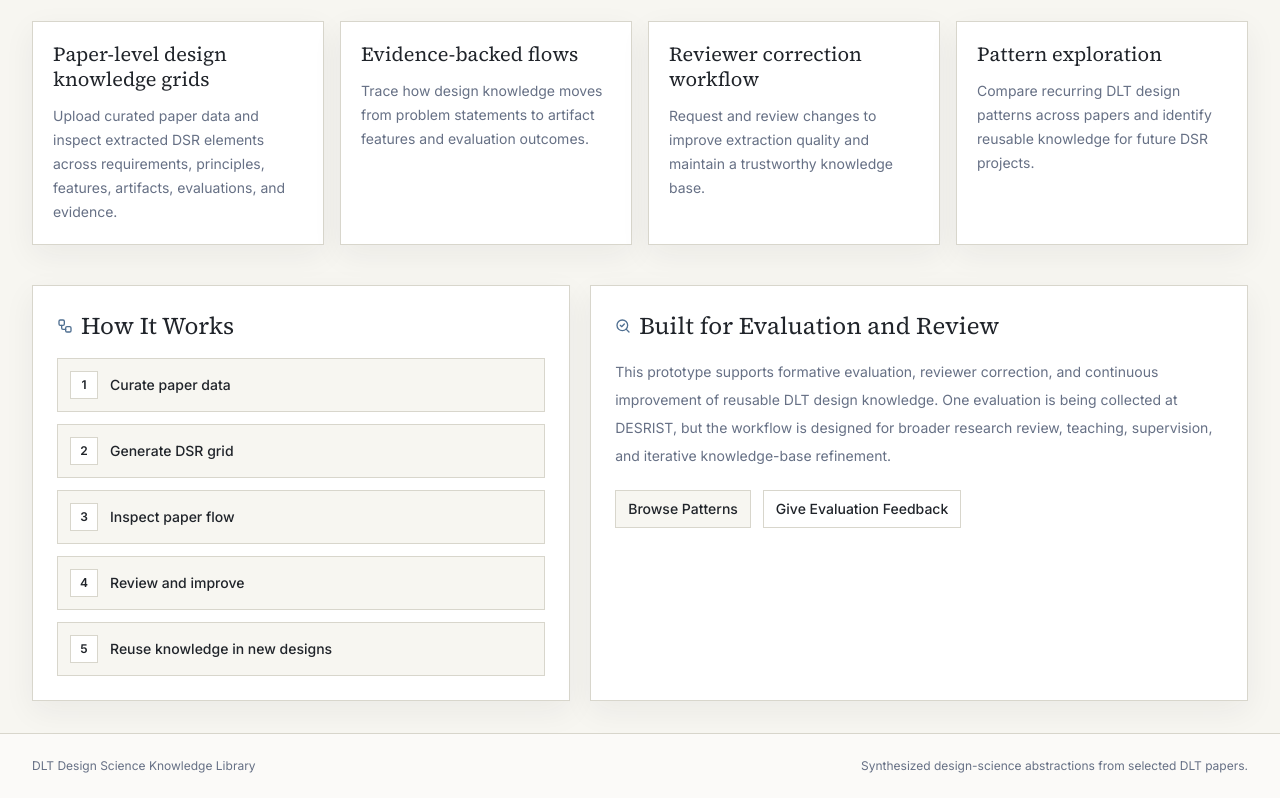
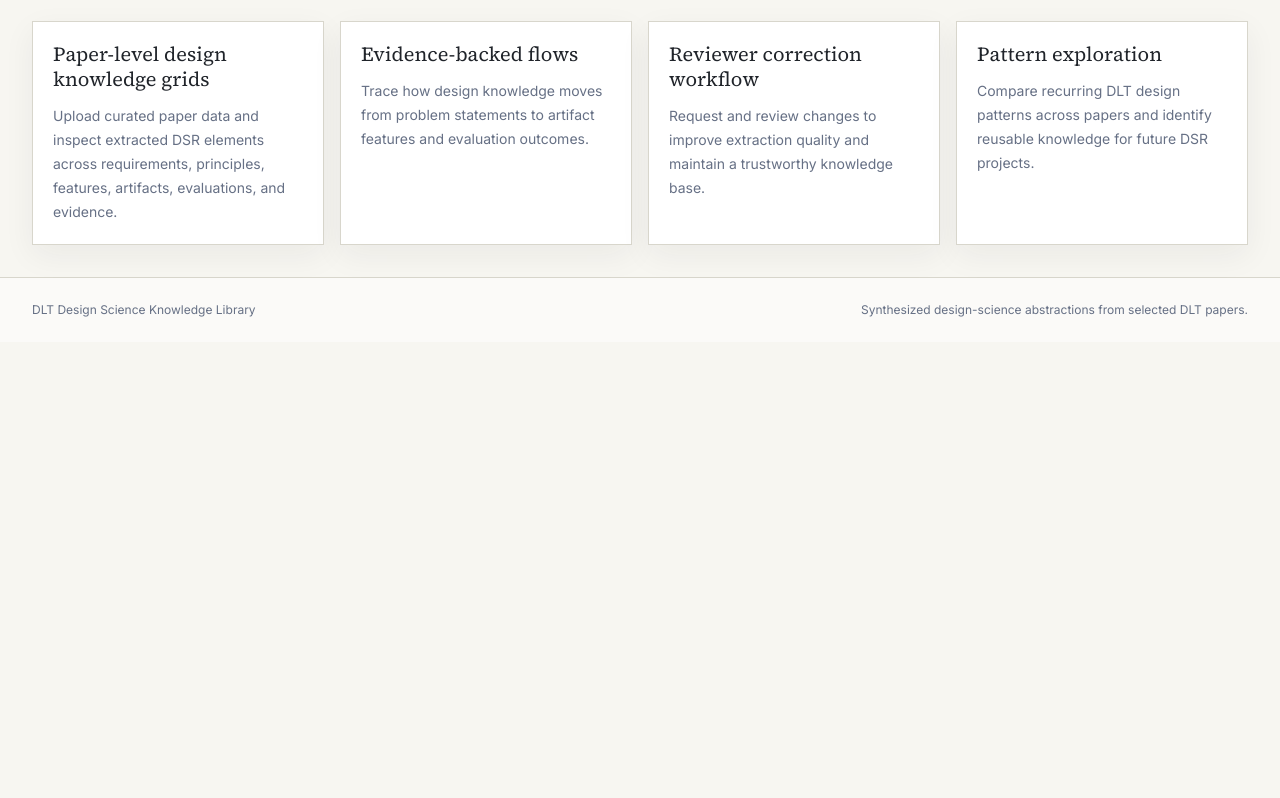
Before and after one commit to pradykst/dlt-dsr-library, a Next.js app: page / in a window 1280 px wide. Shown: the part 876-1674 px from the top of the page. After the commit the page ends 1218 px from the top, so only its background shows below. Built offline with nearby package versions, Linux system fonts and the light colour scheme.

Commit message:
Refine demo and workbench UI

```diff
--- a/app/page.tsx
+++ b/app/page.tsx
@@ -1,5 +1,5 @@
 import Link from "next/link";
-import { ArrowRight, Bot, GitBranch, Library, SearchCheck, Workflow } from "lucide-react";
+import { ArrowRight, Bot, GitBranch, Library } from "lucide-react";
 import { Badge } from "@/components/ui/Badge";
 import { Card } from "@/components/ui/Card";
 import { PageShell } from "@/components/layout/PageShell";
@@ -22,14 +22,6 @@ const features = [
     title: "Pattern exploration",
     description: "Compare recurring DLT design patterns across papers and identify reusable knowledge for future DSR projects."
   }
-];
-
-const steps = [
-  "Curate paper data",
-  "Generate DSR grid",
-  "Inspect paper flow",
-  "Review and improve",
-  "Reuse knowledge in new designs"
 ];
 
 export default function HomePage() {
@@ -101,41 +93,6 @@ export default function HomePage() {
           ))}
         </div>
       </section>
-
-      <section className="grid gap-5 lg:grid-cols-[0.9fr_1.1fr]">
-        <Card className="p-5 sm:p-6">
-          <div className="mb-4 flex items-center gap-2">
-            <Workflow className="h-4 w-4 text-blue" />
-            <h2 className="font-serif text-2xl text-ink">How It Works</h2>
-          </div>
-          <ol className="grid gap-3">
-            {steps.map((step, index) => (
-              <li key={step} className="flex gap-3 border border-line bg-paper p-3">
-                <span className="grid h-7 w-7 shrink-0 place-items-center border border-line bg-white text-xs font-semibold text-ink">{index + 1}</span>
-                <span className="text-sm font-medium leading-7 text-ink">{step}</span>
-              </li>
-            ))}
-          </ol>
-        </Card>
-
-        <Card className="p-5 sm:p-6">
-          <div className="mb-4 flex items-center gap-2">
-            <SearchCheck className="h-4 w-4 text-blue" />
-            <h2 className="font-serif text-2xl text-ink">Built for Evaluation and Review</h2>
-          </div>
-          <p className="text-sm leading-7 text-muted">
-            This prototype supports formative evaluation, reviewer correction, and continuous improvement of reusable DLT design knowledge. One evaluation is being collected at DESRIST, but the workflow is designed for broader research review, teaching, supervision, and iterative knowledge-base refinement.
-          </p>
-          <div className="mt-5 flex flex-col gap-3 sm:flex-row">
-            <Link href="/patterns" className="inline-flex justify-center border border-line bg-paper px-3 py-2 text-sm font-medium text-ink hover:border-blue">
-              Browse Patterns
-            </Link>
-            <Link href="/desrist-evaluation" className="inline-flex justify-center border border-line bg-white px-3 py-2 text-sm font-medium text-ink hover:border-blue">
-              Give Evaluation Feedback
-            </Link>
-          </div>
-        </Card>
-      </section>
     </PageShell>
   );
 }
--- a/components/chatbot-demo/ChatbotDemo.tsx
+++ b/components/chatbot-demo/ChatbotDemo.tsx
@@ -71,7 +71,7 @@ export function ChatbotDemo() {
   return (
     <div className="space-y-6">
       <section className="research-grid border border-line bg-white px-5 py-8 shadow-research sm:px-8 lg:px-10">
-        <div className="grid gap-8 lg:grid-cols-[minmax(0,1fr)_360px] lg:items-end">
+        <div>
           <div>
             <Badge>Upcoming feature preview</Badge>
             <h1 className="mt-5 max-w-4xl font-serif text-4xl leading-tight text-ink sm:text-5xl">
@@ -83,14 +83,9 @@ export function ChatbotDemo() {
             <p className="mt-4 max-w-3xl text-sm leading-7 text-muted sm:text-base">
               The assistant will retrieve reviewed design knowledge from paper-level grids and flows, ask clarifying questions, build a query-specific mini-flow, and return cited requirements, principles, features, and artifact directions.
             </p>
-            <p className="mt-3 max-w-3xl text-xs leading-5 text-muted">
+            <p className="mt-3 max-w-3xl border border-blue/20 bg-blue/10 px-3 py-2 text-xs font-semibold leading-5 text-blue shadow-[0_0_12px_rgba(79,111,145,0.28)]">
               This scripted demo uses preseeded example data to illustrate the planned workflow. The live chatbot is planned for launch after the conference.
             </p>
-          </div>
-
-          <div className="border border-line bg-paper/80 p-4">
-            <div className="text-xs font-semibold uppercase tracking-[0.12em] text-muted">Positioning</div>
-            <p className="mt-3 font-serif text-2xl leading-tight text-ink">From find knowledge to guide me using knowledge.</p>
           </div>
         </div>
       </section>
--- a/components/workbench/WorkbenchFlow.tsx
+++ b/components/workbench/WorkbenchFlow.tsx
@@ -192,7 +192,6 @@ export function WorkbenchFlow({ elements, relations, evidence, onSuggest }: {
     };
   });
   }, [hoveredEdgeId, renderedRelations, selectedEdgeId]);
-  const contextCount = aggregateNodes.length + visibleNodeIds.size;
   const legendLabels = mode === "main" ? mainColumns : contextLegendColumns;
 
   return (
@@ -201,8 +200,8 @@ export function WorkbenchFlow({ elements, relations, evidence, onSuggest }: {
         <div className="flex flex-col justify-between gap-3 lg:flex-row lg:items-center">
           <p className="text-sm leading-6 text-muted">This graph renders only approved stored relations. It does not infer links automatically.</p>
           <div className="flex flex-wrap items-center gap-2">
-            <ModeButton active={mode === "main"} onClick={() => { setMode("main"); setSelection(null); window.setTimeout(() => fitView({ padding: 0.2 }), 80); }}>Main Flow ({renderedRelations.length})</ModeButton>
-            <ModeButton active={mode === "context"} onClick={() => { setMode("context"); setSelection(null); window.setTimeout(() => fitView({ padding: 0.24 }), 80); }}>Context Flow ({contextCount})</ModeButton>
+            <ModeButton active={mode === "main"} onClick={() => { setMode("main"); setSelection(null); window.setTimeout(() => fitView({ padding: 0.2 }), 80); }}>Main Flow</ModeButton>
+            <ModeButton active={mode === "context"} onClick={() => { setMode("context"); setSelection(null); window.setTimeout(() => fitView({ padding: 0.24 }), 80); }}>Context Flow</ModeButton>
             {/*
               Extended Flow is intentionally hidden for now.
               <ModeButton active={mode === "extended"} onClick={() => { setMode("extended"); setSelection(null); window.setTimeout(() => fitView({ padding: 0.2 }), 80); }}>Extended Flow ({relationStats.extended})</ModeButton>
--- a/components/workbench/WorkbenchLanding.tsx
+++ b/components/workbench/WorkbenchLanding.tsx
@@ -58,11 +58,7 @@ export function WorkbenchLanding() {
                   {paper.blockchain_dlt_role && <InfoPill label="DLT Role" value={shorten(paper.blockchain_dlt_role, 92)} />}
                 </div>
 
-                <div className="mt-5 flex flex-col gap-3 border-t border-line pt-4 sm:flex-row sm:items-center sm:justify-between">
-                  <div className="flex flex-wrap gap-2">
-                    {paper.overall_extraction_status && <SoftStatus label="Extraction" value={paper.overall_extraction_status} />}
-                    {paper.review_status && <SoftStatus label="Review" value={paper.review_status} />}
-                  </div>
+                <div className="mt-5 flex flex-col gap-3 border-t border-line pt-4 sm:flex-row sm:items-center sm:justify-end">
                   <Link className="inline-flex items-center justify-center gap-2 border border-line bg-paper px-3 py-2 text-sm font-medium text-ink hover:border-blue" href={`/workbench/${encodeURIComponent(paper.paper_id)}`}>
                     Open Workbench <ArrowRight className="h-4 w-4" />
                   </Link>
@@ -86,16 +82,6 @@ function InfoPill({ label, value }: { label: string; value: string }) {
   );
 }
 
-function SoftStatus({ label, value }: { label: string; value: string }) {
-  return (
-    <span className="inline-flex items-center gap-2 border border-line bg-white px-2 py-1 text-[11px] font-medium uppercase tracking-[0.12em]">
-      <span className="text-muted">{label}</span>
-      <span className="h-1.5 w-1.5 bg-green" />
-      <span className="text-ink">{value}</span>
-    </span>
-  );
-}
-
 function compactCitation(paper: Paper) {
   const authors = paper.authors ? paper.authors.split(";").map((item) => item.trim()).filter(Boolean) : [];
   const authorText = authors.length > 2 ? `${authors[0]} et al.` : authors.join("; ");
--- a/components/workbench/WorkbenchPaper.tsx
+++ b/components/workbench/WorkbenchPaper.tsx
@@ -112,9 +112,6 @@ export function WorkbenchPaper({ paperId }: { paperId: string }) {
           <div className="flex flex-wrap gap-2">
             {paper.year && <Badge>{paper.year}</Badge>}
             {paper.domain && <Badge>{paper.domain}</Badge>}
-            {paper.overall_extraction_status && <StatusBadge label="Extraction" value={paper.overall_extraction_status} />}
-            {paper.review_status && <StatusBadge label="Review" value={paper.review_status} />}
-            <Badge>{bundle.changeRequestsCount} change requests</Badge>
           </div>
         </div>
       </div>
@@ -141,14 +138,10 @@ export function WorkbenchPaper({ paperId }: { paperId: string }) {
 }
 
 function Overview({ bundle }: { bundle: PaperBundle }) {
-  const { paper, elements, relations, evidence } = bundle;
+  const { paper } = bundle;
   return (
-    <div className="grid gap-4 md:grid-cols-4">
-      <Metric label="Elements" value={elements.length} />
-      <Metric label="Relations" value={relations.length} />
-      <Metric label="Evidence" value={evidence.length} />
-      <Metric label="Confidence" value={paper.overall_confidence ?? "NA"} />
-      <Card className="p-5 md:col-span-4">
+    <div>
+      <Card className="p-5">
         <h2 className="font-serif text-2xl text-ink">Paper Summary</h2>
         <div className="mt-4 grid gap-4 md:grid-cols-2">
           <Summary label="Authors" value={paper.authors} />
@@ -290,19 +283,6 @@ function CorrectionsPanel({ bundle, onSuggest }: { bundle: PaperBundle; onSugges
         )}
       </DataTable>
     </Card>
-  );
-}
-
-function Metric({ label, value }: { label: string; value: React.ReactNode }) {
-  return <Card className="p-5"><div className="text-xs font-semibold uppercase tracking-[0.12em] text-muted">{label}</div><div className="mt-2 font-serif text-3xl text-ink">{value}</div></Card>;
-}
-
-function StatusBadge({ label, value }: { label: string; value: string }) {
-  return (
-    <span className="inline-flex items-center border border-line bg-paper text-[11px] font-medium uppercase tracking-[0.12em]">
-      <span className="border-r border-line px-2 py-0.5 text-muted">{label}</span>
-      <span className="px-2 py-0.5 text-ink">{value}</span>
-    </span>
   );
 }
 
```
